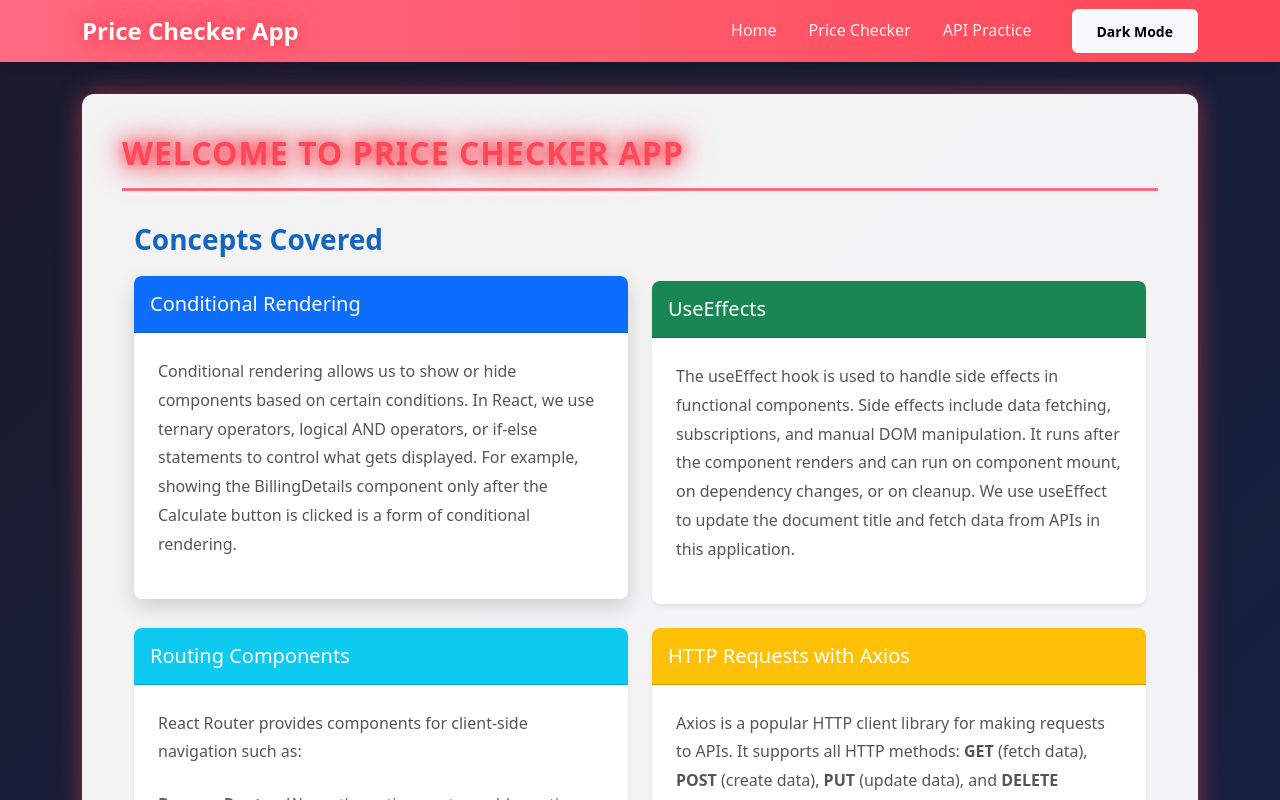
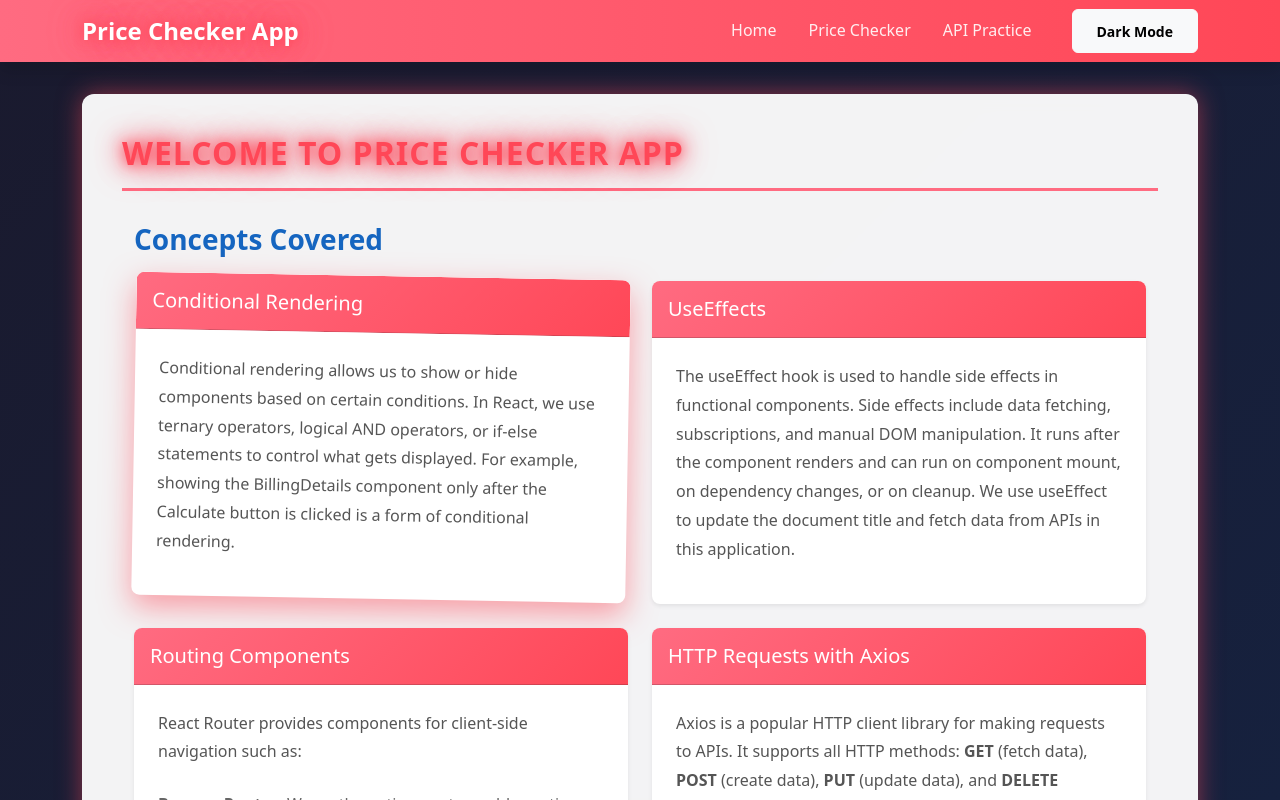
Before and after one commit to Arvindelarosa/Activty-4, a React (Vite) app: page / in a window 1280 px wide. In both pictures the pointer is over the element 381 px from the left and 442 px from the top of the page. Shown: the top 800 px of the page. Built offline with nearby package versions, Linux system fonts and the light colour scheme.

Commit message:
Animate concept card headers and intensify hover effects

```diff
--- a/src/App.css
+++ b/src/App.css
@@ -115,13 +115,16 @@
 }
 
 .concept-card:hover {
-  transform: translateY(-5px);
-  box-shadow: 0 8px 20px rgba(0, 0, 0, 0.15) !important;
+  transform: translateY(-5px) rotateZ(1deg);
+  box-shadow: 0 12px 30px rgba(255,71,87,0.5) !important;
 }
 
 .concept-card .card-header {
   font-weight: 600;
   padding: 1rem;
+  background: linear-gradient(135deg, #ff6b81, #ff4757) !important;
+  color: white;
+  animation: gradientBG 10s ease infinite;
 }
 
 .concept-card .card-body {
```
